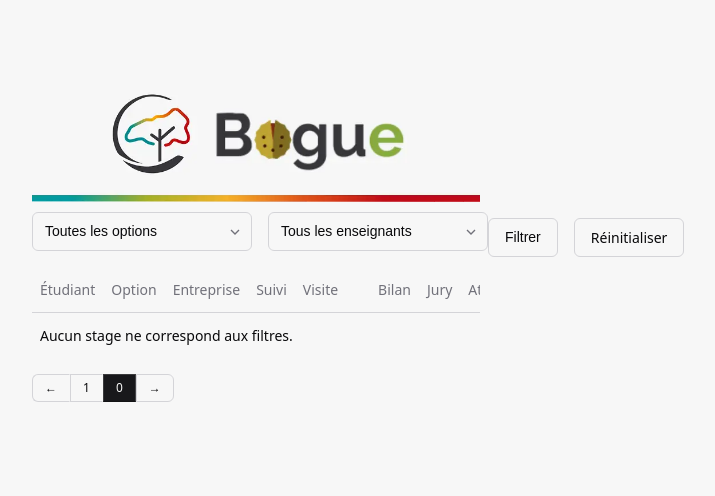
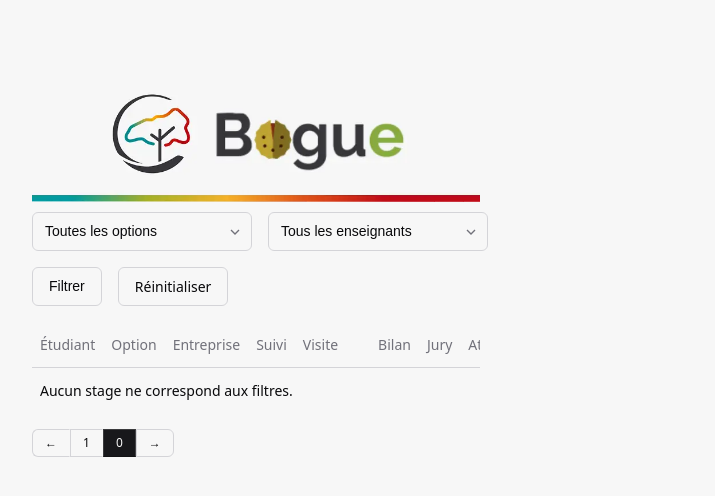
Before and after one commit to wiizzl/bogue, a Symfony app: template templates/home/index.html.twig in a window 1280 px wide. Shown: the top 496 px of the page, without its empty margins (384-1099 px from the left). Run offline with Twig, Linux system fonts and the light colour scheme; the template is opened without the code that fills it, so the values that code supplies are empty; some libraries are stand-ins or nearby versions.

Commit message:
feat: dashboard content

```diff
--- a/templates/home/index.html.twig
+++ b/templates/home/index.html.twig
@@ -24,8 +24,8 @@
 
 {% block body %}
     <section>
-        <form method="get" action="{{ path('app_home_index') }}" style="display: flex; align-items: center; justify-content: space-between;">
-            <div style="display: flex; gap: 1rem;">
+        <form method="get" action="{{ path('app_home_index') }}" style="margin-bottom: var(--space-4);">
+            <div style="display: flex; align-items: center; gap: 1rem;">
                 <div data-field style="flex: 1; min-width: 220px;">
                     <select id="major" name="major" aria-label="Filtrer par option" style="width: 100%;">
                         <option value="">Toutes les options</option>
--- a/templates/student/index.html.twig
+++ b/templates/student/index.html.twig
@@ -3,14 +3,14 @@
 {% block title %}Étudiants{% endblock %}
 
 {% block body %}
-    <section>
+    <section style="display: flex; gap: 1rem; justify-content: space-between; align-items: center;">
         <a href="{{ path('app_student_new') }}">Ajouter un étudiant</a>
         <form method="get" action="{{ path('app_student_index') }}">
             <label data-field for="showArchived">
                 <input id="showArchived" name="showArchived" type="checkbox" value="1" {% if showArchived %}checked{% endif %}>
                 Afficher les archivés
             </label>
-            <button type="submit">Filtrer</button>
+            <button class="outline" type="submit">Filtrer</button>
         </form>
     </section>
 
```
Also changed, not shown: .devcontainer/devcontainer.json, .zed/settings.json (added), README.md.
